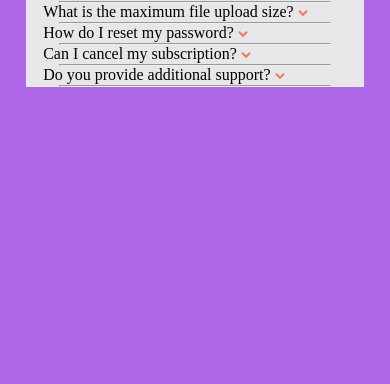
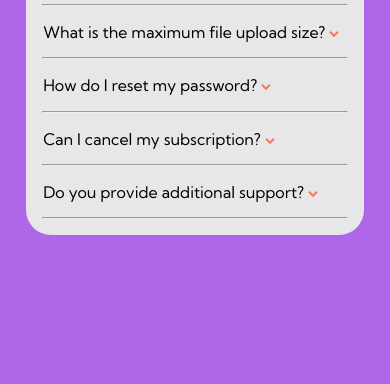
Before and after one commit to Kirp/faq-accordion-card-solution, a plain HTML site: page index.html in a window 390 px wide. Shown: the part 460-844 px from the top of the page. Drawn offline with Linux system fonts and the light colour scheme.

Commit message:
mobile design done

```diff
--- a/app.js
+++ b/app.js
@@ -2,12 +2,12 @@
 const handleCollapseGroup=(e)=>{
     if(e.style.height != "auto")
     {
-        console.log(e.id+"-icon");
+        document.getElementById(e.id+"-header").style.fontWeight = "700";
         document.getElementById(e.id+"-icon").style.rotate= "180deg";
         e.style.height="auto";
     }
     else {
-
+        document.getElementById(e.id+"-header").style.fontWeight = "400";
         e.style.height = "1.2em";
         document.getElementById(e.id+"-icon").style.rotate= "0deg";
     }
--- a/index.html
+++ b/index.html
@@ -32,8 +32,9 @@
       <h1>
         FAQ
       </h1>
+      <div class="main-text">
         <div id = "team-query" class = "collapse-group" onclick="handleCollapseGroup(this)">
-        <p>
+          <p class="query-header" id="team-query-header">
           How many team members can I invite?
           </p>
           <img src="./images/icon-arrow-down.svg" alt="" class="collapser-icon" id="team-query-icon">
@@ -44,7 +45,7 @@
         </div>
         <hr>
         <div class = "collapse-group" id="file-size-query"  onclick="handleCollapseGroup(this)">
-        <p>
+          <p class="query-header " id="file-size-query-header">
           What is the maximum file upload size?
           </p>
           <img src="./images/icon-arrow-down.svg" alt="" class="collapser-icon" id="file-size-query-icon">
@@ -54,7 +55,7 @@
         </div>
         <hr>
         <div class = "collapse-group" id="password-query" onclick="handleCollapseGroup(this)">
-        <p>
+          <p class="query-header " id="password-query-header">
           How do I reset my password?
           </p>
           <img src="./images/icon-arrow-down.svg" alt="" class="collapser-icon" id="password-query-icon">
@@ -65,7 +66,7 @@
         </div>
         <hr>
         <div class = "collapse-group" id="subscription-query" onclick="handleCollapseGroup(this)">
-        <p>
+          <p class="query-header " id="subscription-query-header" >
           Can I cancel my subscription?
           </p>
           <img src="./images/icon-arrow-down.svg" alt="" class="collapser-icon" id="subscription-query-icon">
@@ -75,7 +76,7 @@
         </div>
         <hr>
         <div class = "collapse-group" id="support-query" onclick="handleCollapseGroup(this)">
-        <p>
+          <p class="query-header" id="support-query-header">
           Do you provide additional support?
           </p>
           <img src="./images/icon-arrow-down.svg" alt="" class="collapser-icon" id="support-query-icon">
@@ -84,6 +85,7 @@
           </p>
         </div>
         <hr>
+      </div>
       <div class="attribution">
         Challenge by <a href="https://www.frontendmentor.io?ref=challenge" target="_blank">Frontend Mentor</a>.
         Coded by <a href="#">Kirp</a>.
--- a/style.css
+++ b/style.css
@@ -29,8 +29,10 @@
 }
 
 body {
+    font-family: KhumbSans;
     font-size: 16px;
     background-color: var(--soft-violet);
+    font-weight: 400;
 }
 
 .wrapper {
@@ -43,13 +45,16 @@ body {
 
 main {
     width: 337.5px;
+    min-width: 280px;
     background-color: var(--light-grayish-blue);
     display:flex;
     flex-direction: column;
     justify-content: center;
     align-items: center;
+    border-radius: 25px;
+    margin-top: 100px;
+}
 
-}
 
 
 .desktop-illustration {
@@ -72,30 +77,45 @@ main {
 }
 
 hr {
-    width: 80%;
+    width: 90%;
     /* height: 1em; */
+    color: var(--light-grayish-blue);
+}
+
+
+.main-text {
+    padding: 1em 0;
+    display:flex;
+    flex-direction: column;
+    justify-content: center;
+    align-items: center;
 }
 
 .collapse-group {
+    width: 90%;
     height: 1.2em;
-    width: 90%;
     overflow:hidden;
-    cursor: pointer;
+    padding: 1em 0;
 }
-
-.collapse-group:focus {
-    height: auto;
-}
-
 
 
 .collapse-group img{
     display:inline-block;
-
     transition: rotate .1s;
+    cursor:pointer;
 }
 
+.collapse-group p:last-of-type {
+    padding: 1em 0;
+    color: var(--dark-grayish-blue);
+    font-size: 0.85em;
+}
 
-.collapse-group p:first-of-type {
+.query-header {
     display:inline-block;
+    cursor: pointer;
 }
+
+.query-header:hover {
+    color: var(--soft-red);
+}
```
Lines whose indentation alone changed are shown as unchanged.
